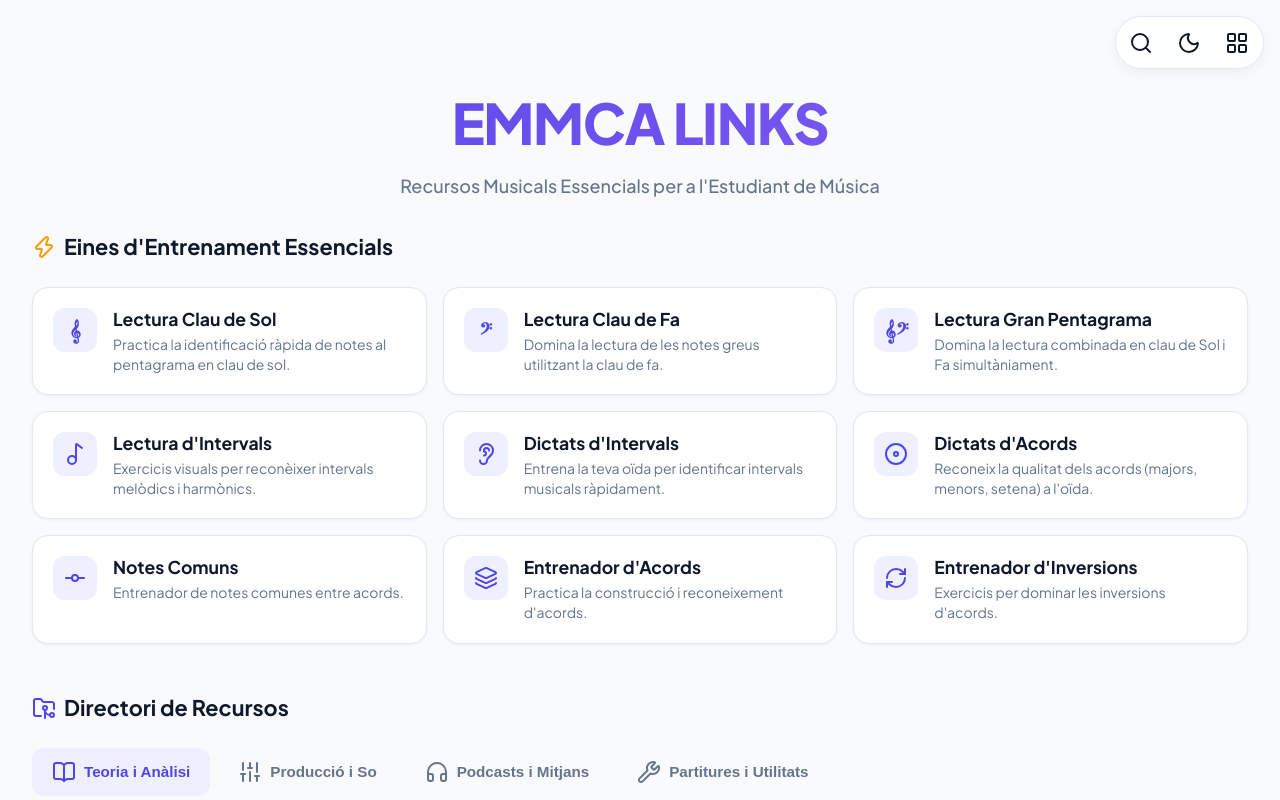
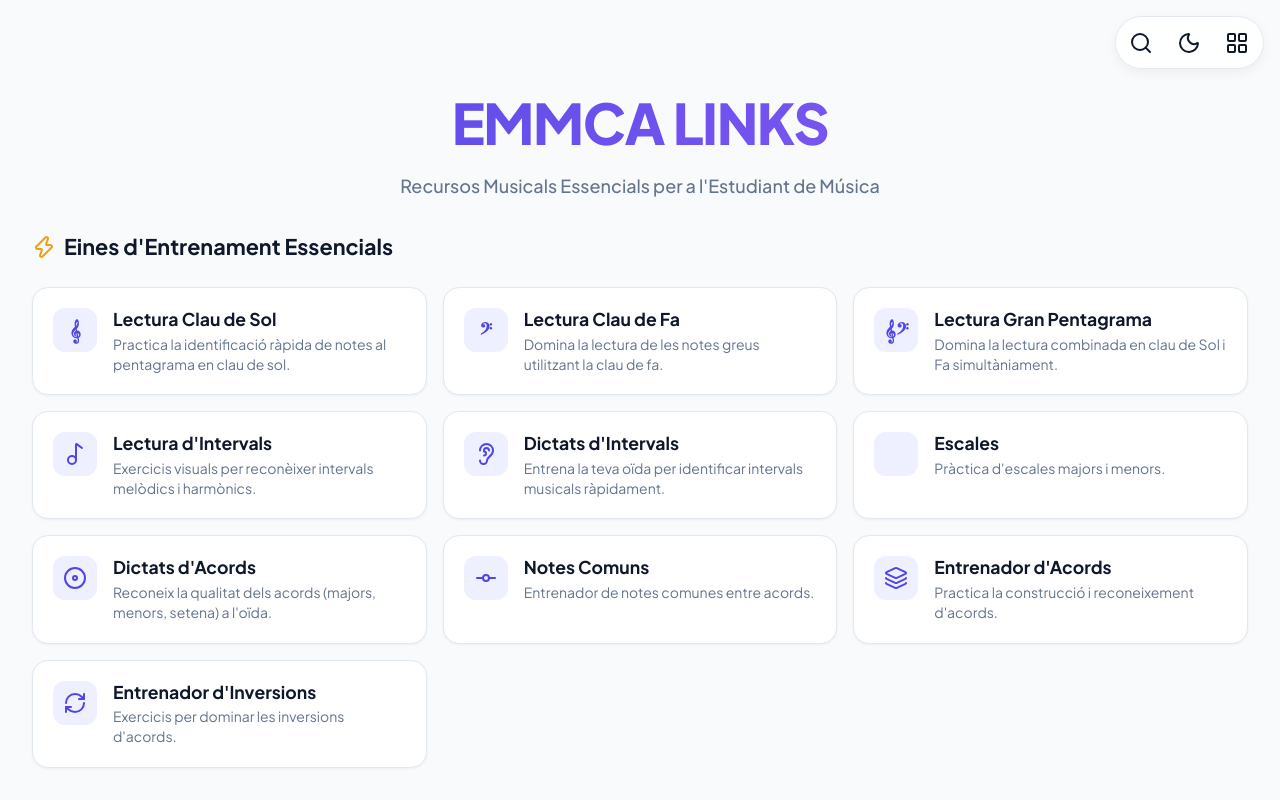
Before and after one commit to eugenicorchero/emmcalinks, a plain HTML site: page index.html in a window 1280 px wide. Shown: the top 800 px of the page. Drawn offline with nearby package versions, Linux system fonts and the light colour scheme.

Commit message:
afegir scalely

```diff
--- a/index.html
+++ b/index.html
@@ -511,6 +511,16 @@
                         </div>
                     </a>
 
+                     <a href="https://eugenicorchero.github.io/scalely/" target="_blank" rel="noopener noreferrer" class="hero-card">
+                        <div class="hero-card-header">
+                            <div class="icon-box"><i data-lucide="stairs"></i></div>
+                            <div>
+                                <h3>Escales</h3>
+                                <p>Pràctica d'escales majors i menors.</p>
+                            </div>
+                        </div>
+                    </a>
+
                     <a href="https://eugenicorchero.github.io/chordiceps/" target="_blank" rel="noopener noreferrer" class="hero-card">
                         <div class="hero-card-header">
                             <div class="icon-box"><i data-lucide="disc"></i></div>
```
